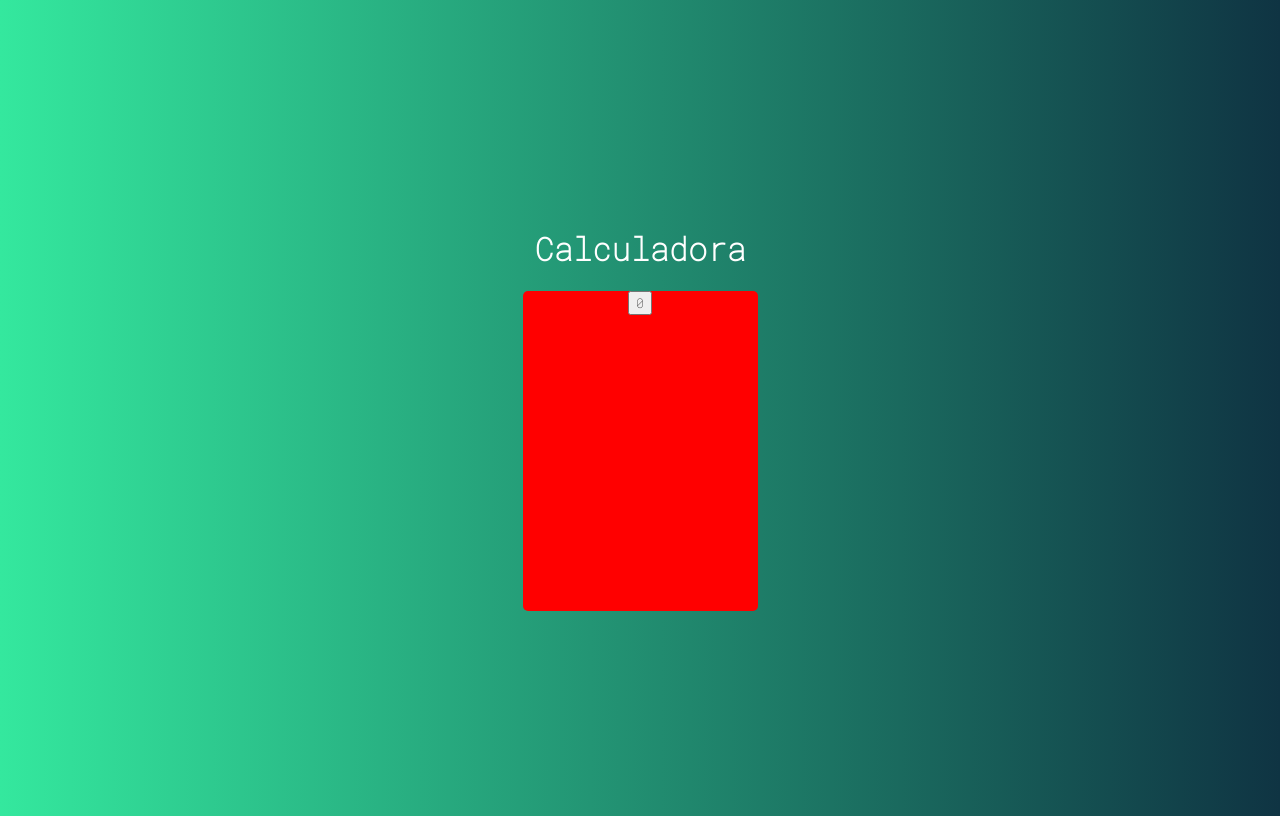
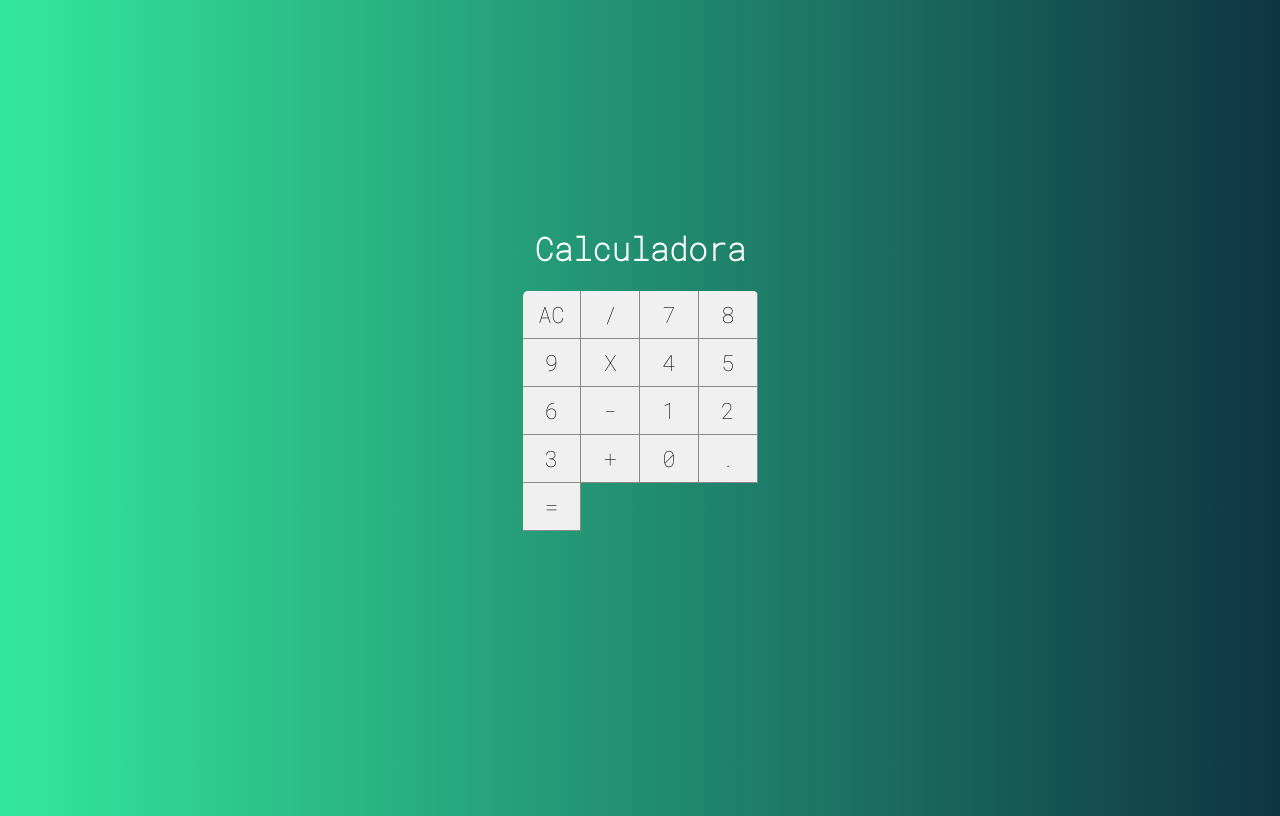
Before and after one commit to Dev-JoaoVictor/calculadora, a React (Create React App) app: page / in a window 1280 px wide. Built offline with nearby package versions, Linux system fonts and the light colour scheme.

Commit message:
adicionando os numeros e organizando o grid

```diff
--- a/src/components/Button.css
+++ b/src/components/Button.css
@@ -1,3 +1,13 @@
 :root {
     --bg-button: #f0f0f0;
+    --border-button: solid 1px #888;
 }
+
+.button {
+    font-size: 1.4em;
+    background-color: var(--bg-button);
+    border: none;
+    border-right: var(--border-button);
+    border-bottom: var(--border-button);
+    outline: none;
+}
--- a/src/components/Button.jsx
+++ b/src/components/Button.jsx
@@ -1,4 +1,4 @@
 import React from 'react';
 import './Button.css';
 
-export default props => <button className='button'>0</button>
+export default props => <button className='button'>{props.label}</button>
--- a/src/main/Calculator.css
+++ b/src/main/Calculator.css
@@ -3,5 +3,8 @@
     width: 235px;
     border-radius: 5px;
     overflow: hidden;
-    background-color: red;
+
+    display: grid;
+    grid-template-columns: repeat(4, 25%);
+    grid-template-rows: repeat(5, 48px);
 }
--- a/src/main/Calculator.jsx
+++ b/src/main/Calculator.jsx
@@ -7,7 +7,23 @@
     render() {
         return (
             <div className='calculator'>
-               <Button/>
+               <Button label="AC"/>
+               <Button label="/"/>
+               <Button label="7"/>
+               <Button label="8"/>
+               <Button label="9"/>
+               <Button label="X"/>
+               <Button label="4"/>
+               <Button label="5"/>
+               <Button label="6"/>
+               <Button label="-"/>
+               <Button label="1"/>
+               <Button label="2"/>
+               <Button label="3"/>
+               <Button label="+"/>
+               <Button label="0"/>
+               <Button label="."/>
+               <Button label="="/>
             </div>
         )
     }
```
